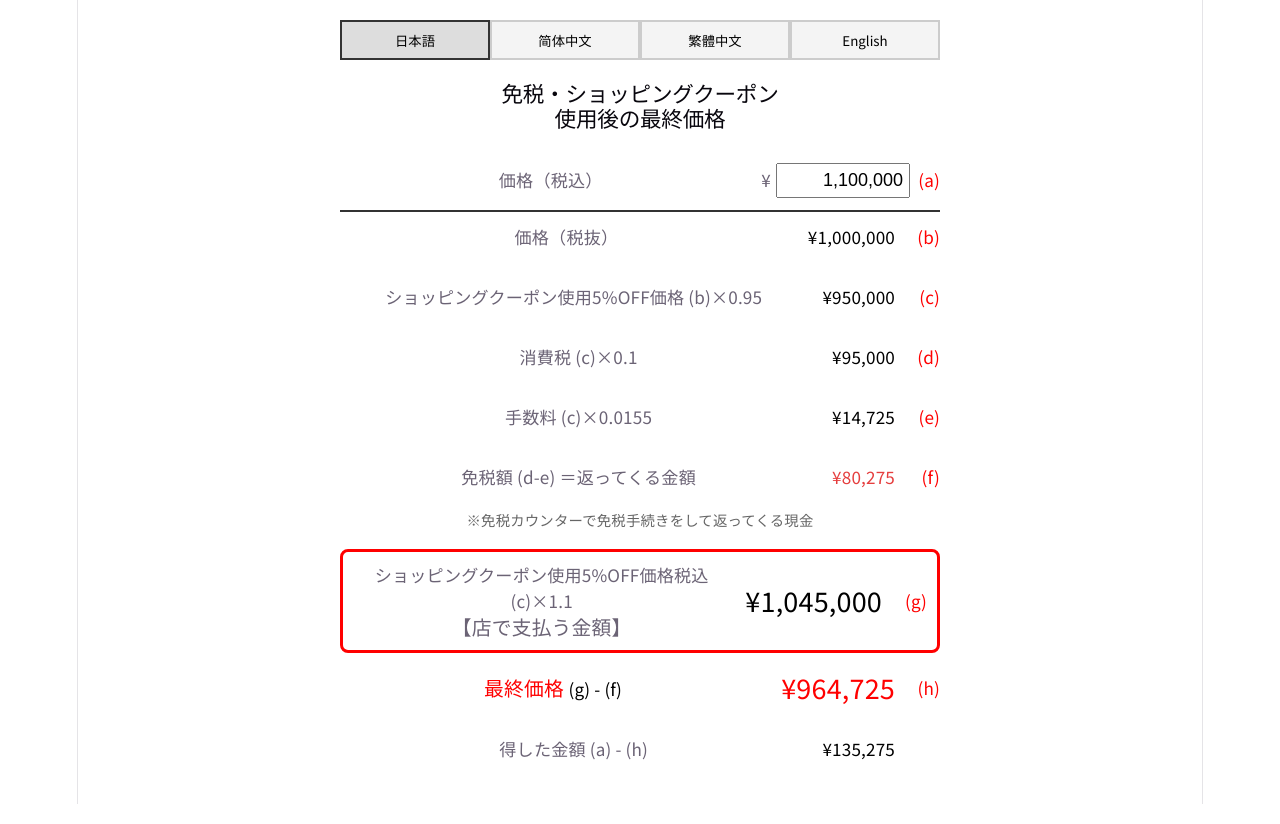
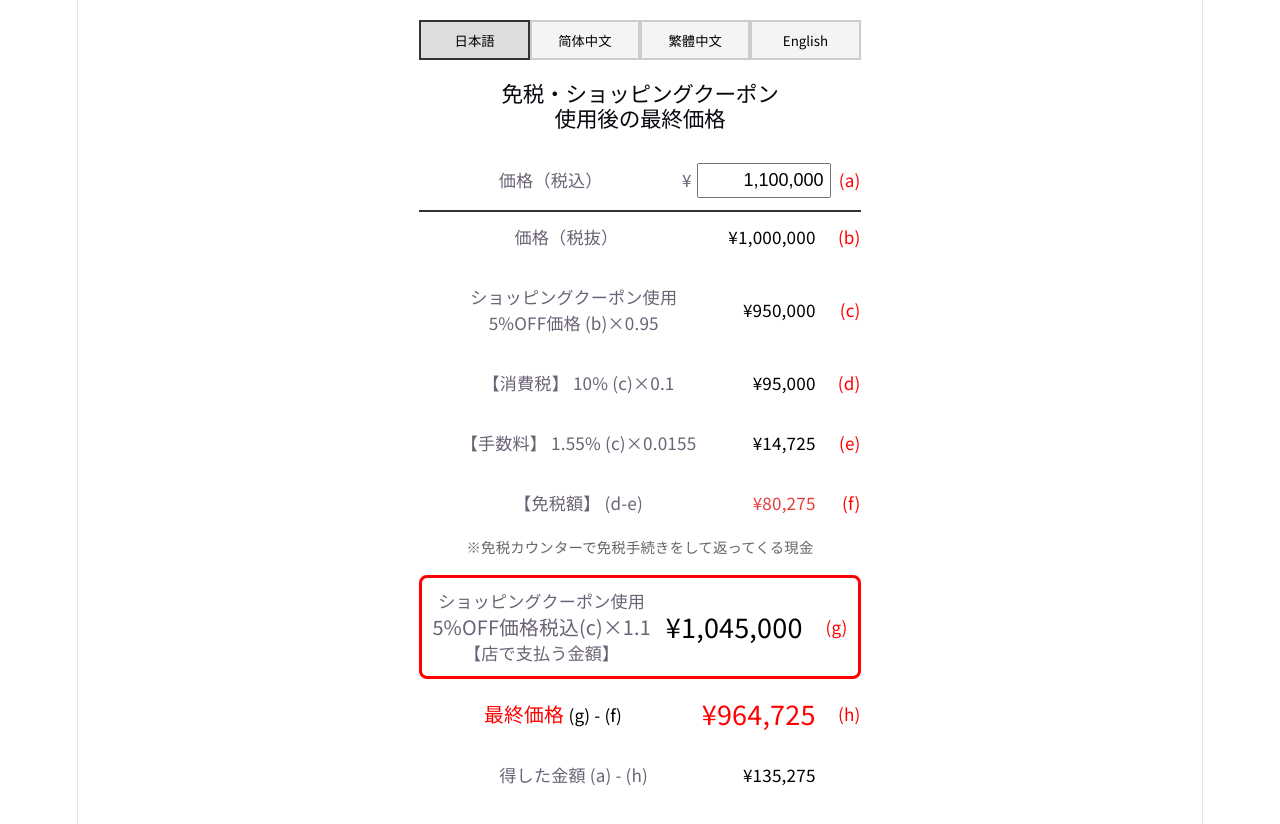
Before and after one commit to YUYANO0o0/tax-calc, a React (Vite) app: page / in a window 1280 px wide. Shown: the top 824 px of the page. Built offline with nearby package versions, Linux system fonts and the light colour scheme.

Commit message:
update text in App.tsx

```diff
--- a/src/App.tsx
+++ b/src/App.tsx
@@ -34,11 +34,11 @@ function App() {
       items: [
         "価格（税込）",
         "価格（税抜）",
-        "ショッピングクーポン使用5%OFF価格 (b)×0.95",
-        "消費税 (c)×0.1",
-        "手数料 (c)×0.0155",
-        "免税額 (d-e) ＝返ってくる金額",
-        "ショッピングクーポン使用5%OFF価格税込(c)×1.1\n【店で支払う金額】",
+        "ショッピングクーポン使用\n5%OFF価格 (b)×0.95",
+        "【消費税】 10% (c)×0.1",
+        "【手数料】 1.55% (c)×0.0155",
+        "【免税額】 (d-e)",
+        "ショッピングクーポン使用\n5%OFF価格税込(c)×1.1\n【店で支払う金額】",
         "最終価格 (g) - (f)",
         "得した金額 (a) - (h)"
       ],
@@ -46,17 +46,17 @@ function App() {
     },
     'zh-CN': {
       title: "免税/购物优惠券使用后的最终价格",
-      items: ["价格（含税）", "价格（不含税）", "购物优惠券使用5%OFF价格 (b)×0.95", "消费税 (c)×0.1", "手续费 (c)×0.0155", "免税额 (d-e) ＝退税金额", "购物优惠券使用5%OFF含税价格(c)×1.1\n【店內应付金额】", "最终价格 (g) - (f)", "省下金额 (a) - (h)"],
+      items: ["价格（含税）", "价格（不含税）", "购物优惠券使用5%OFF价格 (b)×0.95", "【消费税 10%】  (c)×0.1", "【手续费 1.55%】  (c)×0.0155", "【免税额】  (d-e) ", "购物优惠券使用5%OFF含税价格(c)×1.1\n【店內应付金额】", "【最终价格】 (g) - (f)", "【省下金额】 (a) - (h)"],
       refundDesc: "在退税柜台办理免税手续后退回的现金"
     },
     'zh-TW': {
       title: "免稅/購物優惠券使用後的最終價格",
-      items: ["價格（含稅）", "價格（不含稅）", "購物優惠券使用5%OFF價格 (b)×0.95", "消費稅 (c)×0.1", "手續稅 (c)×0.0155", "免稅額 (d-e) ＝退税金额", "購物優惠券使用5%OFF含稅價格(c)×1.1\n【店內应付金额】", "最終價格 (g) - (f)", "省下金额 (a) - (h)"],
+      items: ["價格（含稅）", "價格（不含稅）", "購物優惠券使用5%OFF價格 (b)×0.95", "【消費稅 10%】 (c)×0.1", "【手續稅 1.55%】 (c)×0.0155", "【免稅額】 (d-e) ", "購物優惠券使用5%OFF含稅價格(c)×1.1\n【店內应付金额】", "【最終價格】 (g) - (f)", "【省下金额】 (a) - (h)"],
       refundDesc: "在退稅櫃檯辦理免稅手續後退回的現金"
     },
     en: {
       title: "Final Price After Tax Exemption & Shopping Coupon",
-      items: ["Price (Tax Incl.)", "Price (Tax Excl.)", "5% OFF Price with Coupon (b)×0.95", "Consumption Tax (c)×0.1", "Service Fee (c)×0.0155", "Tax Refund Amount (d-e)", "5% OFF Price (Tax Incl)\n【 Amount due at the store 】", "Final Price (g)-(f)", "Amount Saved (a)-(h)"],
+      items: ["Price (Tax Incl.)", "Price (Tax Excl.)", "5% OFF Price with Coupon (b)×0.95", "【Consumption Tax 10%】 (c)×0.1", "【Service Fee 1.55%】 (c)×0.0155", "【Tax Refund Amount】 (d-e)", "5% OFF Price (Tax Incl)\n【 Amount due at the store 】", "【Final Price】 (g)-(f)", "【Amount Saved】 (a)-(h)"],
       refundDesc: "The tax refund received after completing the tax-free procedure at the counter."
     }
   };
```
